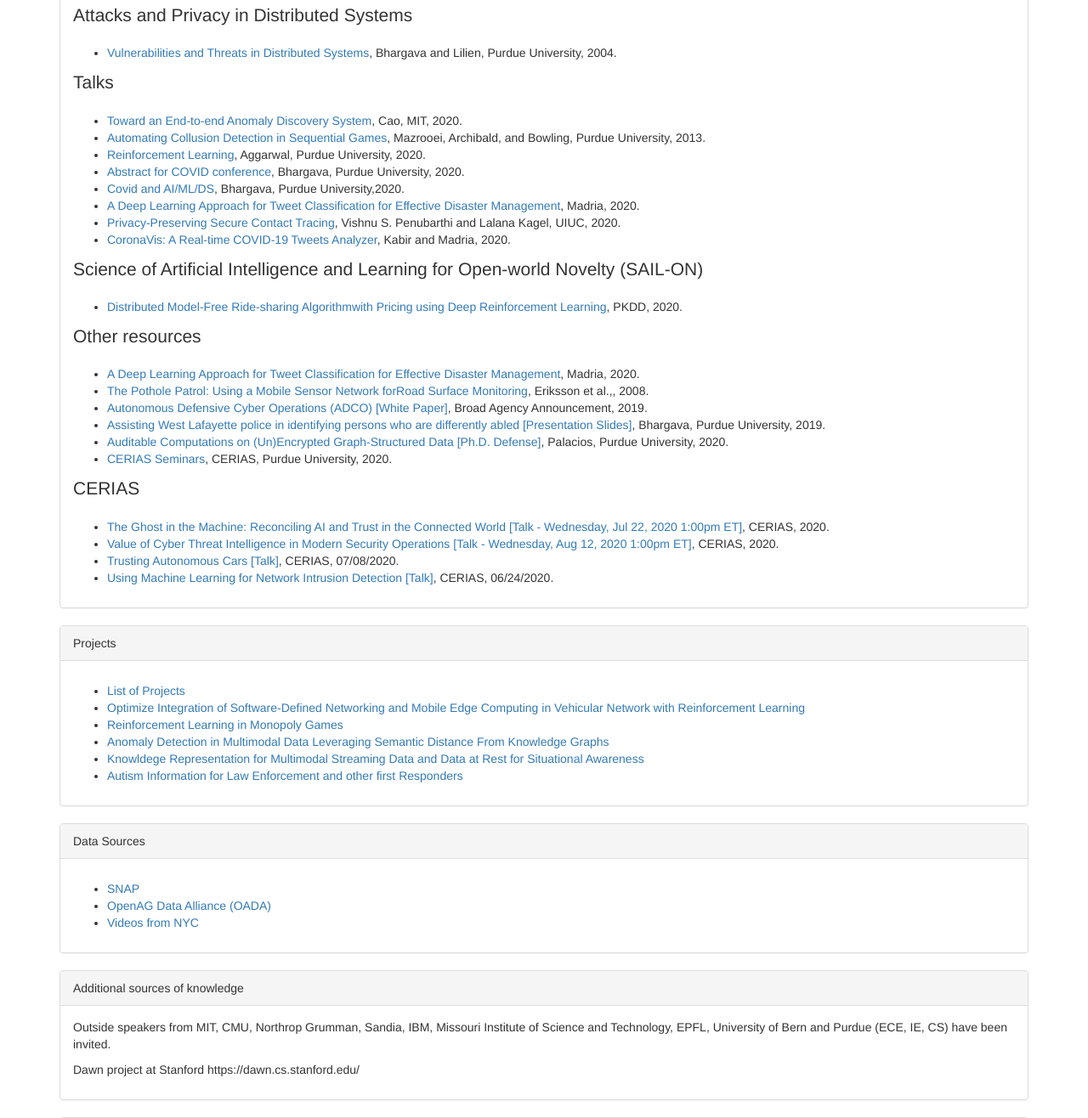
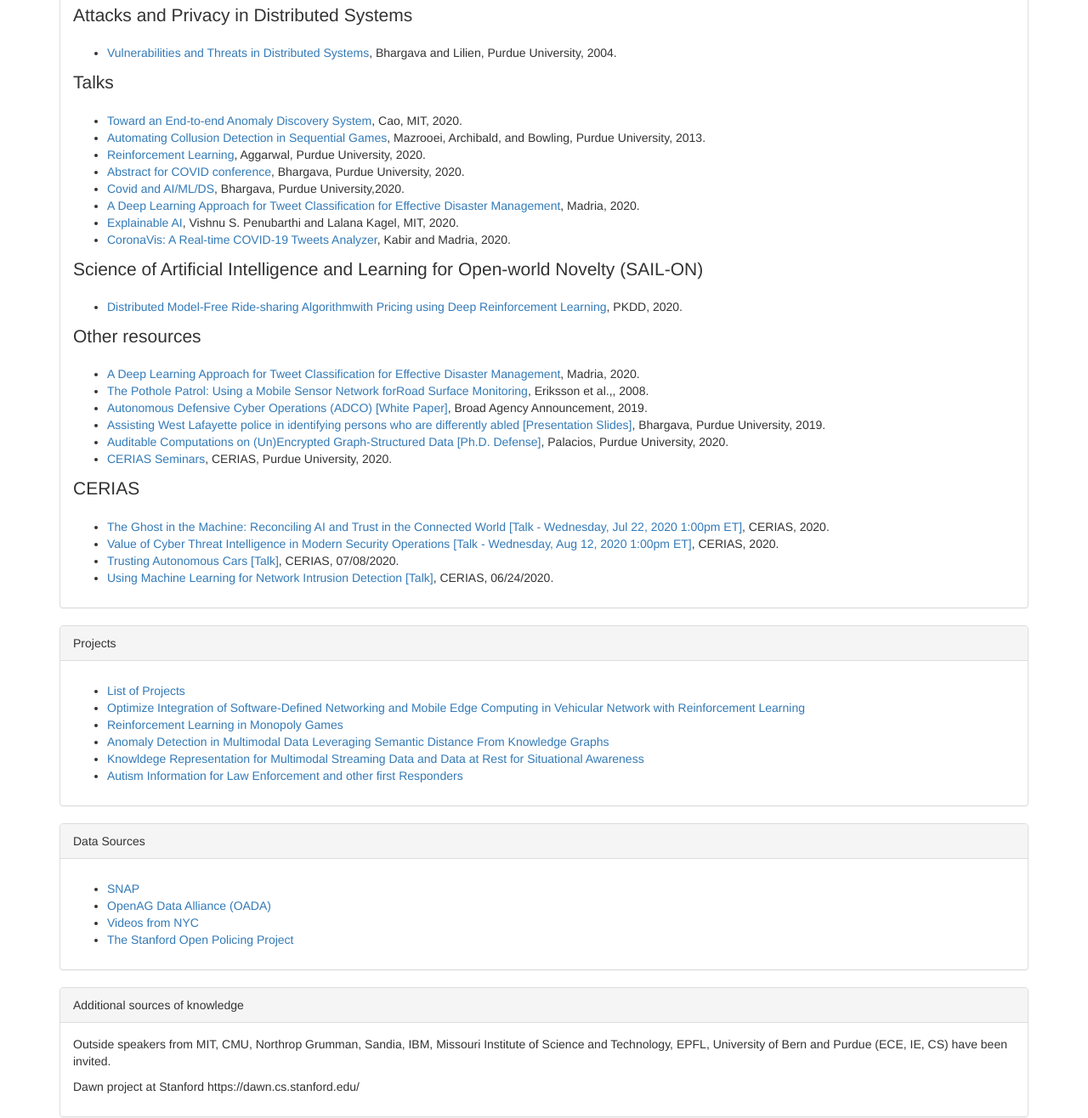
Before and after one commit to maverick-zhn/rata, a plain HTML site: page class-webpage/index.html in a window 1280 px wide. Shown: the part 4318-5634 px from the top of the page at 85% size. Drawn offline with nearby package versions, Linux system fonts and the light colour scheme.

Commit message:
[cs590bb-updates]

```diff
--- a/class-webpage/index.html
+++ b/class-webpage/index.html
@@ -512,6 +512,7 @@ Computing in Vehicular Network with Reinforcement Learning</a></li>
         <li><a href="https://snap.stanford.edu/data/">SNAP</a></li>
         <li><a href="http://openag.io/">OpenAG Data Alliance (OADA)</a></li>
         <li><a href="https://engineering.purdue.edu/VIP/teams/cam2">Videos from NYC</a></li>
+        <li><a href="https://openpolicing.stanford.edu/">The Stanford Open Policing Project</a></li>
       </ul>
 
   </p>
--- a/class-webpage/js/data.json
+++ b/class-webpage/js/data.json
@@ -308,11 +308,11 @@
          "date":   "2020"
         },
 	{
-         "title": "Privacy-Preserving Secure Contact Tracing",
+         "title": "Explainable AI",
          "anchor": "tk",
          "href": "docs/co/madhu-venkat-paper-contact-privacy.pdf",
          "author": "Vishnu S. Penubarthi and Lalana Kagel",
-         "date":   "UIUC, 2020"
+         "date":   "MIT, 2020"
         },
         {
          "title": "Malware Speaks! Deep Learning Based Programming Language Processing for Detecting Evasive Cyberattacks",
```
